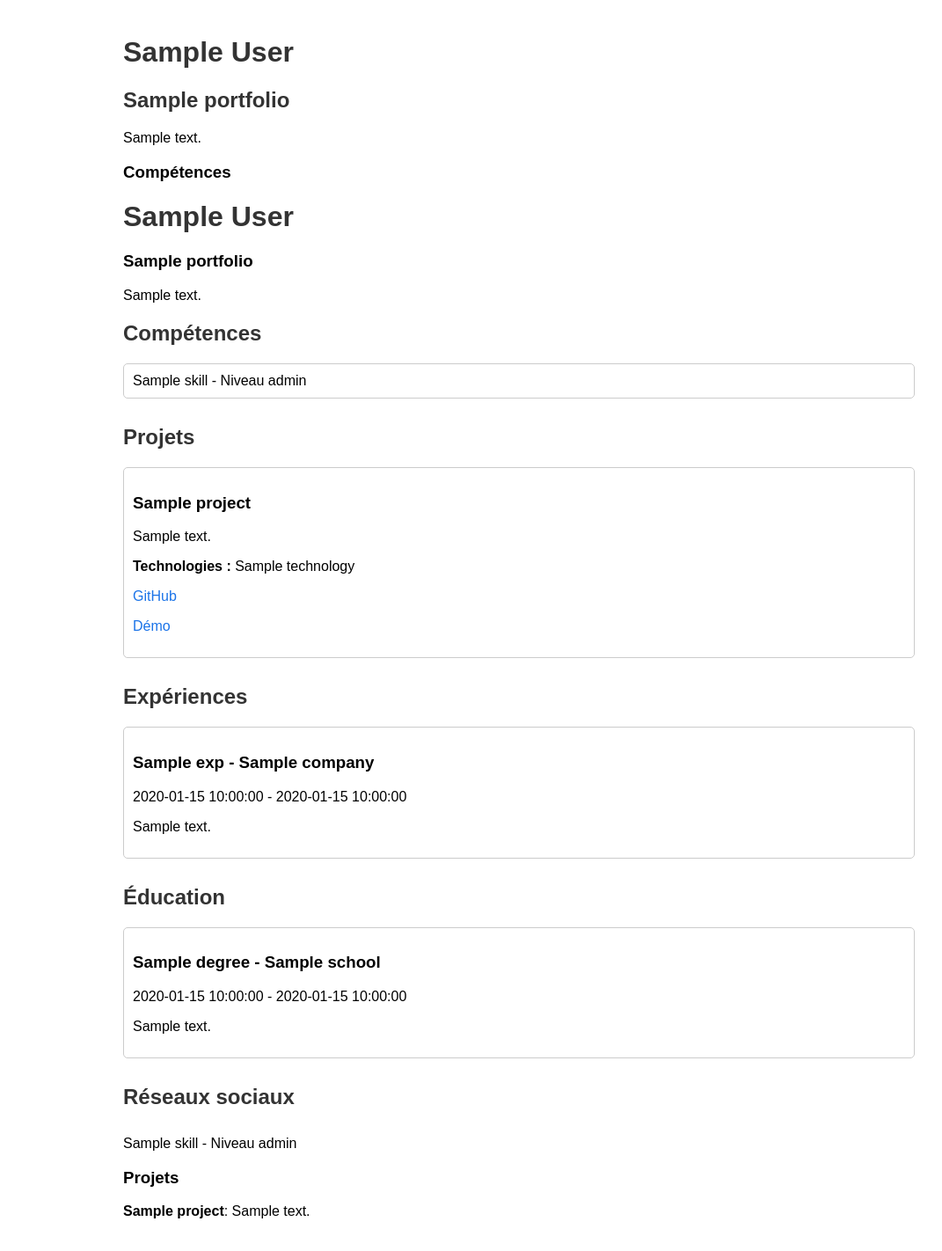
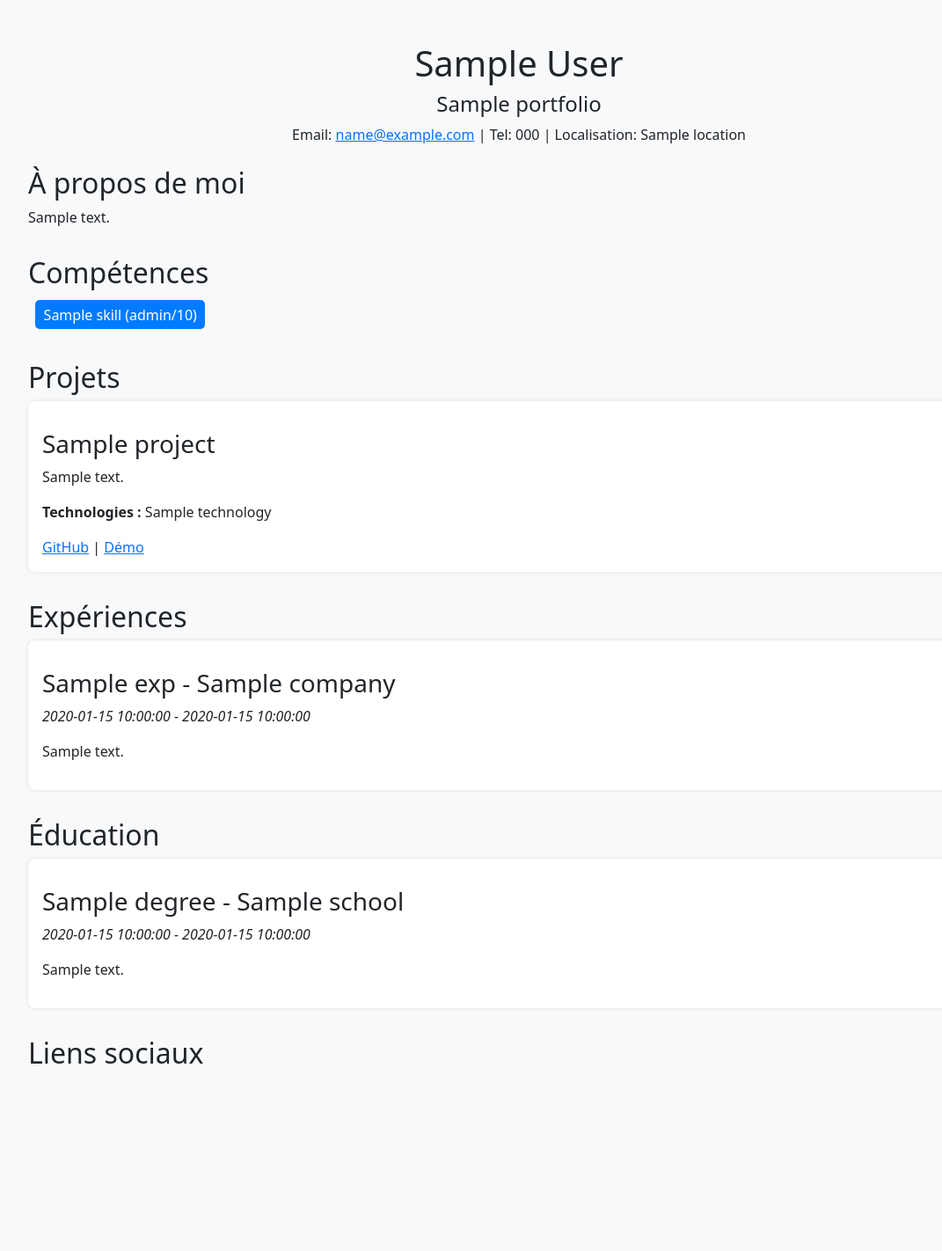
Before and after one commit to redouanend/myEportfolio, a FastAPI app: template templates/portfolio.html in a window 1280 px wide. Shown: the whole page at 88% size, without its empty margins (50-1121 px from the left). After the commit the page ends 1209 px from the top, so only its background shows below. Run offline with FastAPI, Linux system fonts and the light colour scheme; the template is opened without the code that fills it: most values are stand-ins (such as "Sample title", 1, 10 or a date in 2020).

Commit message:
[FRONT] Création front portfolio

```diff
--- a/main.py
+++ b/main.py
@@ -1,20 +1,26 @@
+from typing import List, Optional
 from fastapi import FastAPI, HTTPException, Request
 from pydantic import BaseModel, EmailStr, HttpUrl
-from typing import List, Optional
 from fastapi.templating import Jinja2Templates
 from fastapi.responses import HTMLResponse
 
 templates = Jinja2Templates(directory="templates")
-
 app = FastAPI()
 
-portfolios = []
+# ----- DATA EN MÉMOIRE -----
+portfolios: List["Portfolio"] = []
+
+
+# ----- MODELS -----
+class Skill(BaseModel):
+    name: str
+    level: Optional[int] = None  # facultatif
 
 
 class Project(BaseModel):
     name: str
     description: str
-    technologies: List[str] = []
+    technologies: Optional[List[str]] = []
     github_url: Optional[HttpUrl] = None
     demo_url: Optional[HttpUrl] = None
 
@@ -35,10 +41,6 @@ class Education(BaseModel):
     description: Optional[str] = None
 
 
-class Skill(BaseModel):
-    name: str
-
-
 class SocialLink(BaseModel):
     platform: str
     url: HttpUrl
@@ -51,33 +53,14 @@ class Portfolio(BaseModel):
     phone: Optional[str] = None
     location: Optional[str] = None
     bio: str
-    skills: List[str] = []
+    skills: List[Skill] = []
     projects: List[Project] = []
     experiences: List[Experience] = []
     education: List[Education] = []
     social_links: List[SocialLink] = []
 
 
-# Modèles Pydantic
-class Skill(BaseModel):
-    name: str
-    level: Optional[int] = None  # facultatif
-
-
-class Project(BaseModel):
-    name: str
-    description: str
-
-
-class Portfolio(BaseModel):
-    full_name: str
-    title: str
-    email: EmailStr
-    bio: str
-    skills: List[Skill] = []
-    projects: List[Project] = []
-
-
+# ----- EXEMPLE -----
 example_portfolio = Portfolio(
     full_name="Alexandre Dupont",
     title="Développeur Full Stack",
@@ -147,10 +130,10 @@ example_portfolio = Portfolio(
     ],
 )
 
-portfolios = [example_portfolio]
+portfolios.append(example_portfolio)
 
 
-# Routes Portfolio
+# ----- ROUTES PORTFOLIO -----
 @app.post("/portfolios")
 def create_portfolio(portfolio: Portfolio):
     portfolios.append(portfolio)
@@ -169,7 +152,8 @@ def read_portfolio(request: Request, portfolio_id: int):
 
     portfolio = portfolios[portfolio_id]
     return templates.TemplateResponse(
-        "portfolio.html", {"request": request, "portfolio": portfolio}
+        "portfolio.html",
+        {"request": request, "portfolio": portfolio.dict()},  # <-- converti en dict
     )
 
 
@@ -189,7 +173,7 @@ def delete_portfolio(portfolio_id: int):
     return {"message": "Portfolio deleted"}
 
 
-# Routes Projects
+# ----- ROUTES PROJECTS -----
 @app.post("/portfolios/{portfolio_id}/projects")
 def add_project(portfolio_id: int, project: Project):
     if portfolio_id >= len(portfolios) or portfolio_id < 0:
@@ -221,7 +205,7 @@ def delete_project(portfolio_id: int, project_id: int):
     return {"message": "Project deleted"}
 
 
-# Routes Skills
+# ----- ROUTES SKILLS -----
 @app.post("/portfolios/{portfolio_id}/skills")
 def add_skill(portfolio_id: int, skill: Skill):
     if portfolio_id >= len(portfolios) or portfolio_id < 0:
--- a/templates/portfolio.html
+++ b/templates/portfolio.html
@@ -1,86 +1,78 @@
-<!DOCTYPE html>
-<html>
-
-<head>
-    <title>{{ portfolio.full_name }} - Portfolio</title>
-</head>
-
-<body>
-    <h1>{{ portfolio.full_name }}</h1>
-    <h2>{{ portfolio.title }}</h2>
-    <p>{{ portfolio.bio }}</p>
-
-    <h3>Compétences</h3>
-    <ul>
-        {% for skill in portfolio.skills %}
 <!DOCTYPE html>
 <html lang="fr">
 
 <head>
     <meta charset="UTF-8">
-            <title>{{ portfolio.full_name }} - Portfolio</title>
+    <title>{{ portfolio.full_name }} - {{ portfolio.title }}</title>
+    <link href="https://cdn.jsdelivr.net/npm/bootstrap@5.3.0/dist/css/bootstrap.min.css" rel="stylesheet">
     <style>
         body {
-                    font-family: Arial, sans-serif;
-                    max-width: 900px;
-                    margin: auto;
-                    padding: 20px;
+            padding: 2rem;
+            background-color: #f8f9fa;
         }
 
         h1,
-                h2 {
-                    color: #333;
+        h2,
+        h3 {
+            margin-top: 1rem;
         }
 
         .section {
-                    margin-bottom: 30px;
+            margin-bottom: 2rem;
         }
 
-                ul {
-                    list-style: none;
-                    padding-left: 0;
-                }
-
-                li {
-                    margin-bottom: 5px;
-                }
-
-                a {
-                    color: #1a73e8;
-                    text-decoration: none;
-                }
-
-                a:hover {
-                    text-decoration: underline;
+        .skill {
+            display: inline-block;
+            margin: 0.2rem 0.5rem;
+            padding: 0.3rem 0.6rem;
+            background-color: #007bff;
+            color: white;
+            border-radius: 5px;
         }
 
         .project,
-                .skill {
-                    border: 1px solid #ccc;
-                    padding: 10px;
-                    margin-bottom: 10px;
-                    border-radius: 5px;
+        .experience,
+        .education {
+            margin-bottom: 1rem;
+            padding: 1rem;
+            background-color: white;
+            border-radius: 8px;
+            box-shadow: 0 0 5px rgba(0, 0, 0, 0.1);
+        }
+
+        .social-links a {
+            margin-right: 1rem;
         }
     </style>
 </head>
 
 <body>
+    <div class="container">
+        <!-- Header -->
+        <div class="text-center mb-4">
             <h1>{{ portfolio.full_name }}</h1>
-            <h3>{{ portfolio.title }}</h3>
+            <h4>{{ portfolio.title }}</h4>
+            <p>Email: <a href="mailto:{{ portfolio.email }}">{{ portfolio.email }}</a> |
+                {% if portfolio.phone %}Tel: {{ portfolio.phone }} |{% endif %}
+                {% if portfolio.location %}Localisation: {{ portfolio.location }}{% endif %}
+            </p>
+        </div>
+
+        <!-- Bio -->
+        <div class="section">
+            <h2>À propos de moi</h2>
             <p>{{ portfolio.bio }}</p>
+        </div>
 
-            {% if portfolio.skills %}
+        <!-- Compétences -->
         <div class="section">
             <h2>Compétences</h2>
-                <ul>
             {% for skill in portfolio.skills %}
-                    <li class="skill">{{ skill.name }}{% if skill.level %} - Niveau {{ skill.level }}{% endif %}</li>
+            <span class="skill">{{ skill.name }}{% if skill.level %} ({{ skill.level }}/10){% endif %}</span>
             {% endfor %}
-                </ul>
         </div>
-            {% endif %}
 
-            {% if portfolio.projects %}
+        <!-- Projets -->
         <div class="section">
             <h2>Projets</h2>
             {% for project in portfolio.projects %}
@@ -91,65 +83,49 @@
                 <p><strong>Technologies :</strong> {{ project.technologies | join(', ') }}</p>
                 {% endif %}
                 {% if project.github_url %}
-                    <p><a href="{{ project.github_url }}" target="_blank">GitHub</a></p>
+                <a href="{{ project.github_url }}" target="_blank">GitHub</a>
                 {% endif %}
                 {% if project.demo_url %}
-                    <p><a href="{{ project.demo_url }}" target="_blank">Démo</a></p>
+                | <a href="{{ project.demo_url }}" target="_blank">Démo</a>
                 {% endif %}
             </div>
             {% endfor %}
         </div>
-            {% endif %}
 
-            {% if portfolio.experiences %}
+        <!-- Expériences -->
         <div class="section">
             <h2>Expériences</h2>
             {% for exp in portfolio.experiences %}
-                <div class="project">
+            <div class="experience">
                 <h3>{{ exp.title }} - {{ exp.company }}</h3>
-                    <p>{{ exp.start_date }} {% if exp.end_date %}- {{ exp.end_date }}{% endif %}</p>
+                <p><em>{{ exp.start_date }}{% if exp.end_date %} - {{ exp.end_date }}{% endif %}</em></p>
                 <p>{{ exp.description }}</p>
             </div>
             {% endfor %}
         </div>
-            {% endif %}
 
-            {% if portfolio.education %}
+        <!-- Éducation -->
         <div class="section">
             <h2>Éducation</h2>
             {% for edu in portfolio.education %}
-                <div class="project">
+            <div class="education">
                 <h3>{{ edu.degree }} - {{ edu.school }}</h3>
-                    <p>{{ edu.start_date }} {% if edu.end_date %}- {{ edu.end_date }}{% endif %}</p>
-                    {% if edu.description %}<p>{{ edu.description }}</p>{% endif %}
+                <p><em>{{ edu.start_date }}{% if edu.end_date %} - {{ edu.end_date }}{% endif %}</em></p>
+                {% if edu.description %}
+                <p>{{ edu.description }}</p>
+                {% endif %}
             </div>
             {% endfor %}
         </div>
-            {% endif %}
 
-            {% if portfolio.social_links %}
-            <div class="section">
-                <h2>Réseaux sociaux</h2>
-                <ul>
+        <!-- Liens sociaux -->
+        <div class="section social-links">
+            <h2>Liens sociaux</h2>
             {% for link in portfolio.social_links %}
-                    <li><a href="{{ link.url }}" target="_blank">{{ link.platform }}</a></li>
+            <a href="{{ link.url }}" target="_blank">{{ link.platform }}</a>
             {% endfor %}
-                </ul>
         </div>
-            {% endif %}
+    </div>
 </body>
 
 </html>
-        <li>{{ skill.name }} {% if skill.level %} - Niveau {{ skill.level }}{% endif %}</li>
-        {% endfor %}
-    </ul>
-
-    <h3>Projets</h3>
-    <ul>
-        {% for project in portfolio.projects %}
-        <li><strong>{{ project.name }}</strong>: {{ project.description }}</li>
-        {% endfor %}
-    </ul>
-</body>
-
-</html>
```
Also changed, not shown: templates/index.html (added). Lines whose indentation alone changed are shown as unchanged.
